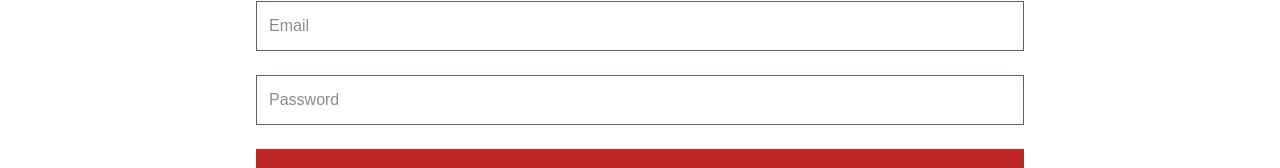
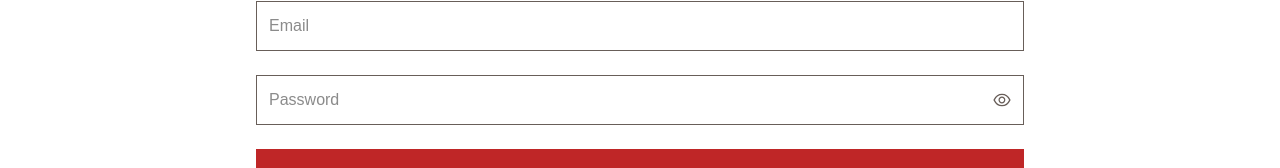
Before and after one commit to lukesauls66/TailgateWarriors, a Next.js app: page /admin-login in a window 1280 px wide. Shown: the part 315-483 px from the top of the page. Built offline with nearby package versions, Linux system fonts and the light colour scheme.

Commit message:
added logout successfully and added emails and passwords to admins

```diff
--- a/app/context/AuthContext.tsx
+++ b/app/context/AuthContext.tsx
@@ -10,6 +10,7 @@ export interface User {
 interface AuthContextType {
   user: User | null;
   login: (user: User) => void;
+  logout: () => void;
 }
 
 const AuthContext = createContext<AuthContextType | undefined>(undefined);
@@ -29,8 +30,13 @@ export function AuthProvider({ children }: { children: React.ReactNode }) {
     setUser(user);
   };
 
+  const logout = () => {
+    sessionStorage.removeItem("user");
+    setUser(null);
+  };
+
   return (
-    <AuthContext.Provider value={{ user, login }}>
+    <AuthContext.Provider value={{ user, login, logout }}>
       {children}
     </AuthContext.Provider>
   );
--- a/components/adminLoginPage/adminLoginPage.tsx
+++ b/components/adminLoginPage/adminLoginPage.tsx
@@ -4,10 +4,12 @@ import { useState, useEffect } from "react";
 import { useRouter } from "next/navigation";
 import { useAuth } from "@/app/context/AuthContext";
 import SubmitButton from "../utils/Button";
+import { AiOutlineEye, AiOutlineEyeInvisible } from "react-icons/ai";
 
 export default function AdminLoginPage() {
   const [email, setEmail] = useState("");
   const [password, setPassword] = useState("");
+  const [showPassword, setShowPassword] = useState(false);
   const [error, setError] = useState("");
   const router = useRouter();
   const { user, login } = useAuth();
@@ -52,13 +54,27 @@ export default function AdminLoginPage() {
           required
           className="w-full border border-tw-grey p-3 focus:outline-none focus:ring-1 focus:ring-tw-grey focus:shadow-lg"
         />
-        <input
-          type="password"
-          placeholder="Password"
-          onChange={(e) => setPassword(e.target.value)}
-          required
-          className="w-full border border-tw-grey p-3 focus:outline-none focus:ring-1 focus:ring-tw-grey focus:shadow-lg"
-        />
+        <div className="relative w-full">
+          <input
+            type={showPassword ? "text" : "password"}
+            placeholder="Password"
+            onChange={(e) => setPassword(e.target.value)}
+            required
+            className="w-full border border-tw-grey p-3 pr-12 focus:outline-none focus:ring-1 focus:ring-tw-grey focus:shadow-lg"
+          />
+          <button
+            type="button"
+            onClick={() => setShowPassword(!showPassword)}
+            className="absolute right-3 top-1/2 transform -translate-y-1/2 text-tw-grey hover:text-tw-dark-grey transition-colors duration-200 hover:cursor-pointer"
+            aria-label={showPassword ? "Hide password" : "Show password"}
+          >
+            {showPassword ? (
+              <AiOutlineEyeInvisible className="w-5 h-5" />
+            ) : (
+              <AiOutlineEye className="w-5 h-5" />
+            )}
+          </button>
+        </div>
         <SubmitButton type="submit" onClick={handleLogin} name="Login" />
         {error && (
           <p className="text-tw-dark-red sm:text-lg lg:text-xl">{error}</p>
--- a/components/utils/NavLinks.tsx
+++ b/components/utils/NavLinks.tsx
@@ -1,10 +1,14 @@
+"use client";
+
 import Link from "next/link";
+import { useAuth } from "@/app/context/AuthContext";
 
 interface NavLinksProps {
   toggleSidebar?: () => void;
 }
 
 export default function NavLinks({ toggleSidebar }: NavLinksProps) {
+  const { user, logout } = useAuth();
   return (
     <>
       <Link
@@ -49,6 +53,7 @@ export default function NavLinks({ toggleSidebar }: NavLinksProps) {
       >
         FAQ
       </Link>
+      {!user ? (
         <Link
           href="/admin-login"
           onClick={toggleSidebar}
@@ -56,6 +61,18 @@ export default function NavLinks({ toggleSidebar }: NavLinksProps) {
         >
           Admin
         </Link>
+      ) : (
+        <button
+          onClick={() => {
+            logout();
+            if (toggleSidebar) toggleSidebar();
+            alert("Logged out successfully");
+          }}
+          className="text-white hover:text-red hover:cursor-pointer transition-colors duration-200"
+        >
+          Logout
+        </button>
+      )}
     </>
   );
 }
--- a/hash.js
+++ b/hash.js
@@ -6,4 +6,4 @@ async function hashPassword(plainTextPassword) {
   console.log(hash);
 }
 
-hashPassword("samplePassword");
+hashPassword("samplePassword123");
```
Lines whose indentation alone changed are shown as unchanged.
